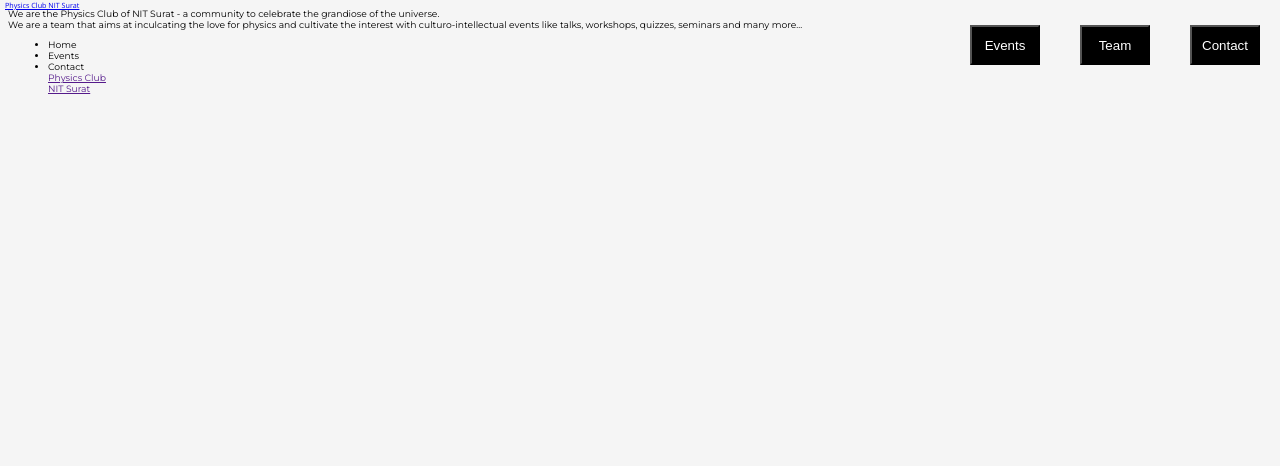
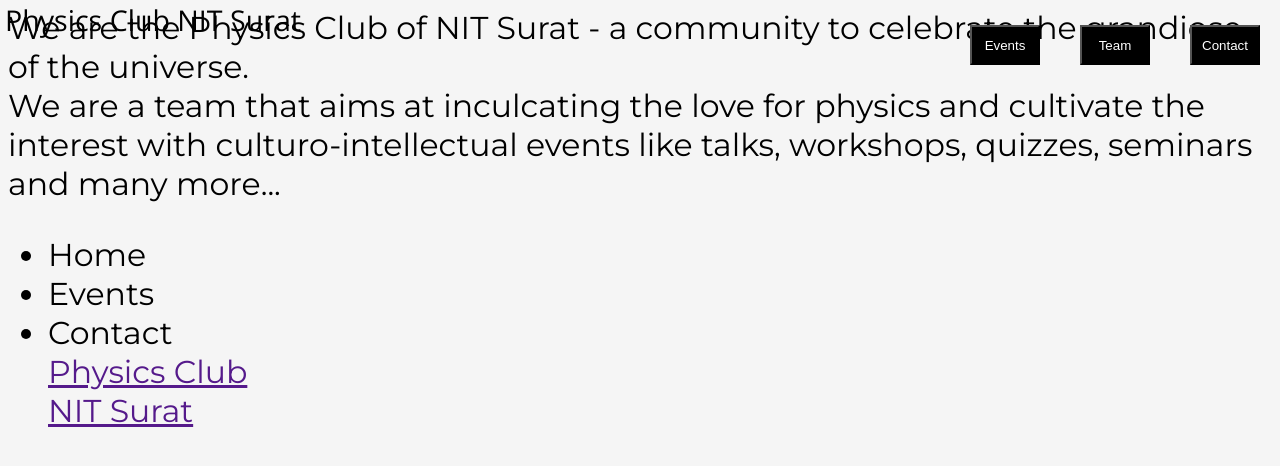
Before and after one commit to adithyarao3103/Physics-Club-Website-Trial, a Jekyll site: the page built from index.html, in a window 1280 px wide. Shown: the top 466 px of the page. Built offline with Jekyll 4.4.1, drawn with Linux system fonts in a browser that asks for light colours; some web fonts are replaced.

Commit message:
Add files via upload

```diff
--- a/assets/css/fixed.css
+++ b/assets/css/fixed.css
@@ -3,12 +3,12 @@
 body{
 	background-color: #f5f5f5;
 	font-family: Montserrat, Open Sans;
-	font-size: calc(6px + 0.25vw);
+	font-size: calc(6px + 2vw);
 }
 
 #navbar{
 	font-family: BioRhyme, Open Sans;
-	font-size: calc(4px + 0.25vw);
+	font-size: calc(3px + 2vw);
 	display: flex;
 	justify-content: flex-end;
 	width: 100vw;
@@ -23,6 +23,8 @@
 	left: 5px;
 	top: 25px;
 	margin-top: -25px;
+	text-decoration: none;
+	color: black;
 }
 
 
```
